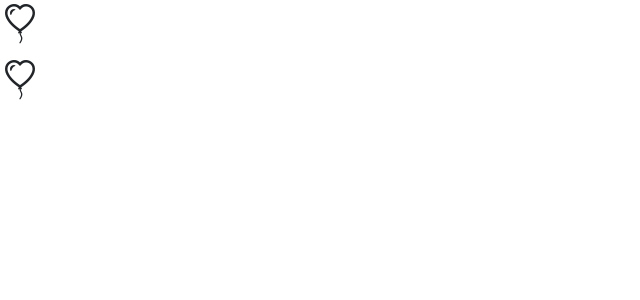
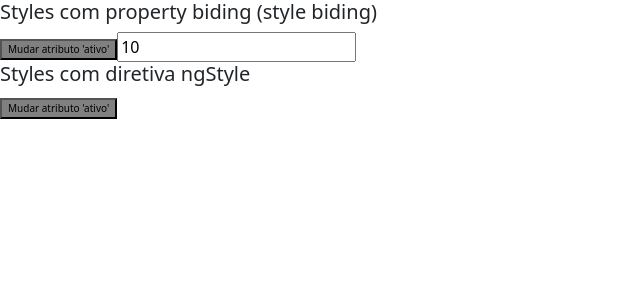
Before and after one commit to JuliaVasconcelos161/curso-angular-diretivas, an Angular app: page / in a window 1280 px wide. Shown: the top 300 px of the page, without its empty margins (0-640 px from the left). Built offline with nearby package versions, Linux system fonts and the light colour scheme.

Commit message:
feat: utilizando diretiva ng-Style

```diff
--- a/src/app/app.component.html
+++ b/src/app/app.component.html
@@ -1,5 +1,5 @@
 <!-- <app-diretiva-ngif></app-diretiva-ngif>
 <app-diretiva-ngswitch></app-diretiva-ngswitch>
 <app-diretiva-ngfor></app-diretiva-ngfor> -->
-
-<app-diretiva-ngclass></app-diretiva-ngclass>
+<!-- <app-diretiva-ngclass></app-diretiva-ngclass> -->
+<app-diretiva-ngstyle></app-diretiva-ngstyle>
--- /dev/null
+++ b/src/app/diretiva-ngstyle/diretiva-ngstyle.component.html
@@ -0,0 +1,25 @@
+<h5>Styles com property biding (style biding)</h5>
+<button
+    [style.backgroundColor]="ativo ? 'blue' : 'grey'"
+    [style.color]="ativo? 'white' : 'black'"
+    [style.fontWeight]="ativo ? 'bold' : 'normal'"
+    [style.fontSize]="tamanhoFonte + 'px'"
+    (click)="mudarAtivo()"
+>
+   Mudar atributo 'ativo'
+</button>
+
+<input type="text" [(ngModel)]="tamanhoFonte">
+
+<h5>Styles com diretiva ngStyle</h5>
+<button
+    [ngStyle]="{
+        'backgroundColor': (ativo ? 'blue' : 'grey'),
+        'color': (ativo? 'white' : 'black'),
+        'fontWeight': (tamanhoFonte + 'px'),
+        'fontSize': (tamanhoFonte + 'px')
+    }"
+    (click)="mudarAtivo()"
+>
+   Mudar atributo 'ativo'
+</button>
--- /dev/null
+++ b/src/app/diretiva-ngstyle/diretiva-ngstyle.component.ts
@@ -0,0 +1,15 @@
+import { Component } from '@angular/core';
+
+@Component({
+  selector: 'app-diretiva-ngstyle',
+  templateUrl: './diretiva-ngstyle.component.html',
+  styleUrls: ['./diretiva-ngstyle.component.css']
+})
+export class DiretivaNgstyleComponent {
+  ativo: boolean = false;
+  tamanhoFonte: number = 10;
+
+  mudarAtivo(): void {
+    this.ativo = !this.ativo;
+  }
+}
```
Also changed, not shown: src/app/app.module.ts (+6 -2 lines), src/app/diretiva-ngstyle/diretiva-ngstyle.component.css (added), 1 other file (tests, documents, lock files or other folders).
